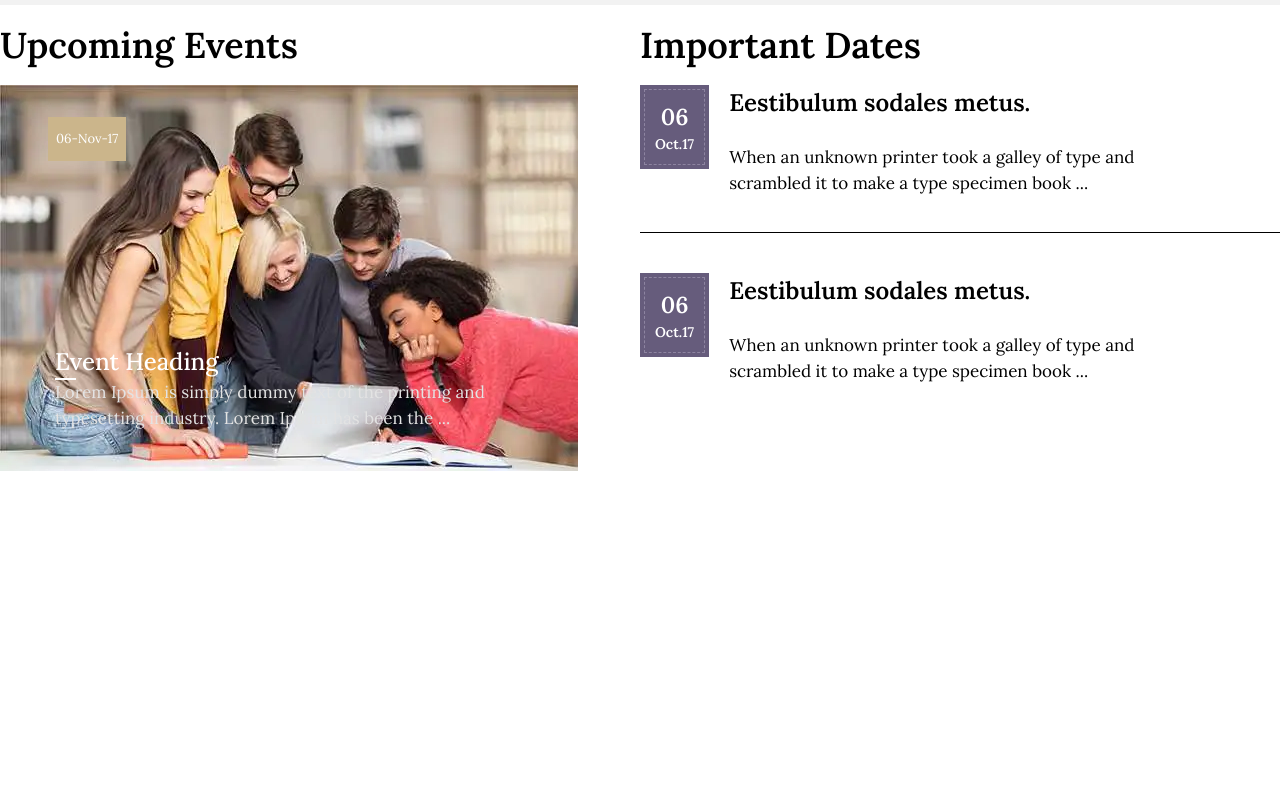
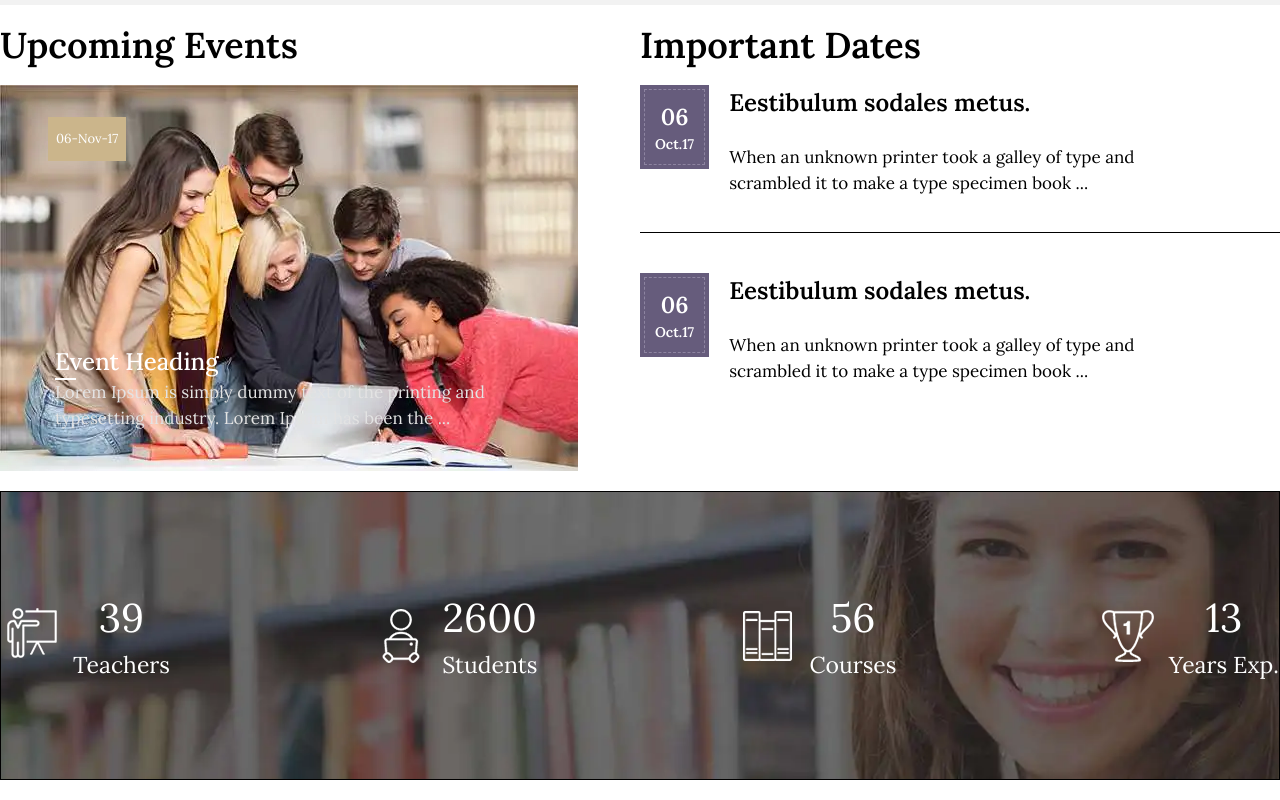
Before and after one commit to Amjad-AbuSharkh/Education-Website, a website: page index.html in a window 1280 px wide. Shown: the part 1606-2406 px from the top of the page. Before the commit the page ends 2077 px from the top, so only its background shows below. Drawn offline with nearby package versions, Linux system fonts and the light colour scheme; files that its build step writes are made by us from their sources.

Commit message:
create chart section

```diff
--- a/index.html
+++ b/index.html
@@ -179,6 +179,47 @@
                 </div>
             </div>
         </section>
+        <section class="chart py-24 my-5 bg-[url(../image/chart_bg.webp)] border bg-no-repeat bg-cover bg-center">
+                <div class="container mx-auto flex justify-between">
+                    <!--كيف اجمع بين grid وال flex عشان تقسيمة الصفحة-->
+                    <div class="icons text-center sm:flex gap-2.5 items-center">
+                        <div class="img">
+                            <img src="./assets/image/chart-icon_1.png" alt=" Teachers" class="img-full">
+                        </div>
+                        <div class="content md:text-[23px] text-white flex flex-col">
+                            <span class="md:text-[40px]">39</span>
+                            Teachers
+                        </div>
+                    </div>
+                    <div class="icons text-center sm:flex gap-2.5 items-center">
+                        <div class="img">
+                            <img src="./assets/image/chart-icon_2.png" alt="Students" class="img-full">
+                        </div>
+                        <div class="content md:text-[23px] text-white flex flex-col">
+                            <span class="md:text-[40px]">2600</span>
+                            Students
+                        </div>
+                    </div>
+                    <div class="icons text-center sm:flex gap-2.5 items-center">
+                        <div class="img">
+                            <img src="./assets/image/chart-icon_3.png" alt="Courses" class="img-full">
+                        </div>
+                        <div class="content md:text-[23px] text-white flex flex-col">
+                            <span class="md:text-[40px]">56</span>
+                            Courses
+                        </div>
+                    </div>
+                    <div class="icons text-center sm:flex gap-2.5 items-center">
+                        <div class="img">
+                            <img src="./assets/image/chart-icon_4.png" alt="Years Exp." class="img-full">
+                        </div>
+                        <div class="content md:text-[23px] text-white flex flex-col">
+                            <span class="md:text-[40px]">13</span>
+                            Years Exp.
+                        </div>
+                    </div>
+                </div>
+        </section>
     </main>
 </body>
 
```
Also changed, not shown: assets/css/output.css, assets/image/chart-icon_1.png (added), assets/image/chart-icon_2.png (added), assets/image/chart-icon_3.png (added), assets/image/chart-icon_4.png (added). Lines whose indentation alone changed are shown as unchanged.
